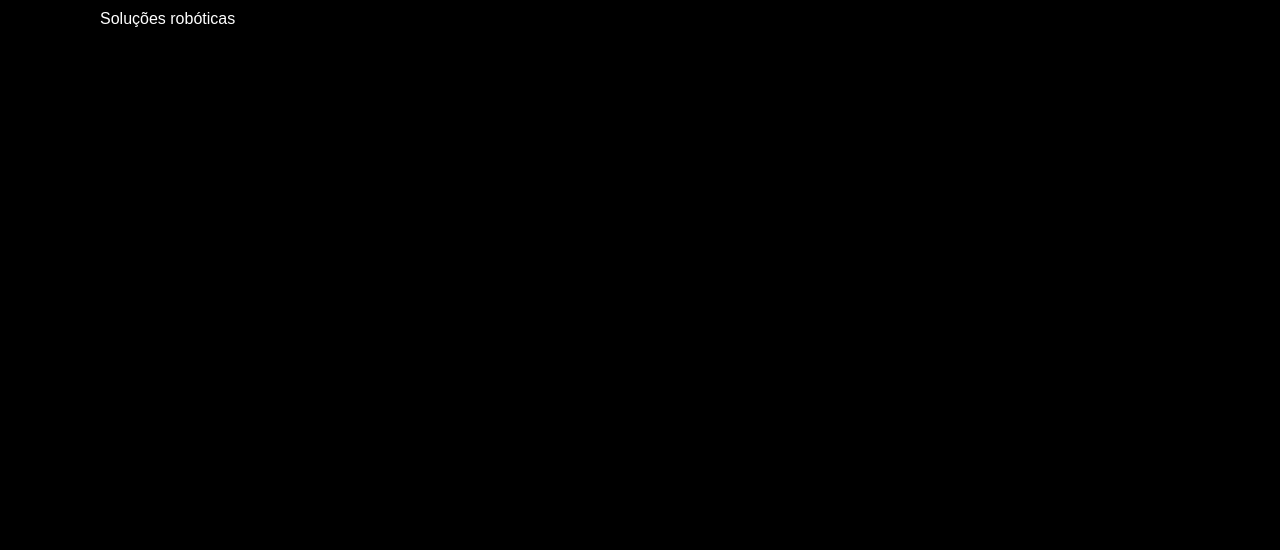
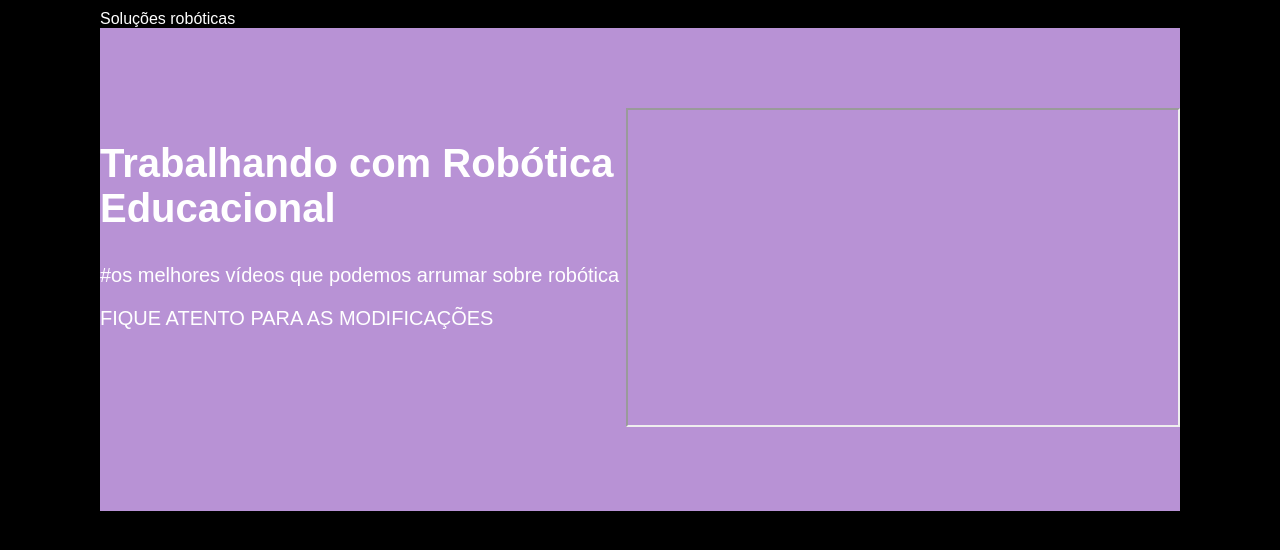
Before and after one commit to ThiDionizio/videoerobotica, a plain HTML site: page index.html in a window 1280 px wide. Shown: the top 550 px of the page. Drawn offline with Linux system fonts and the light colour scheme.

Commit message:
carne moída

```diff
--- a/index.html
+++ b/index.html
@@ -8,5 +8,17 @@
 </head>
 <body>
     <header>Soluções robóticas</header>
+    <section class="chamada">
+        <div class="chamda-texto">
+            <h1>Trabalhando com Robótica Educacional</h1>
+            <p>#os melhores vídeos que podemos arrumar sobre robótica</p>
+            <p>FIQUE ATENTO PARA AS MODIFICAÇÕES</p>
+        </div>
+
+        <div>
+            <iframe width="550" height="315"></iframe>
+
+        </div>
+    </section>
 </body>
 </html>
```
